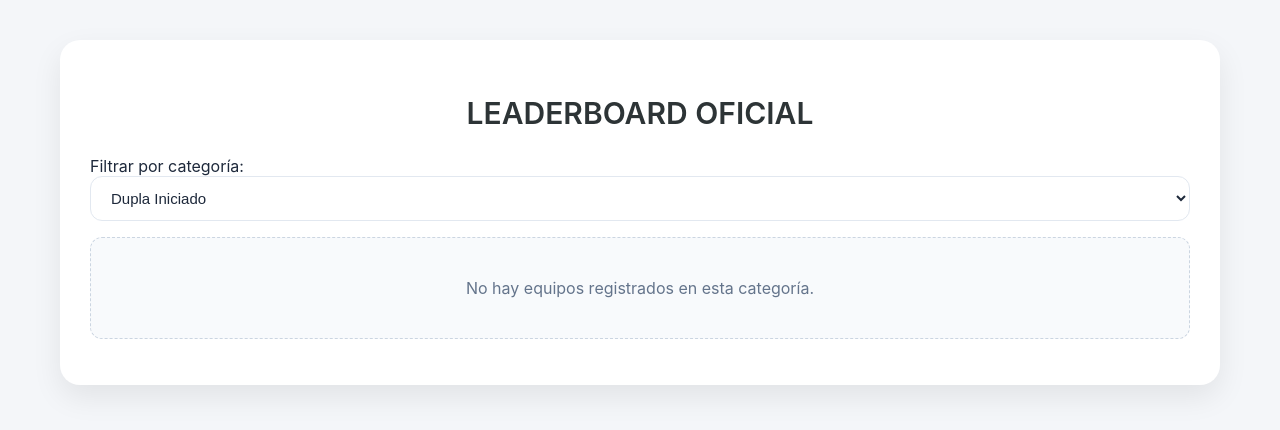
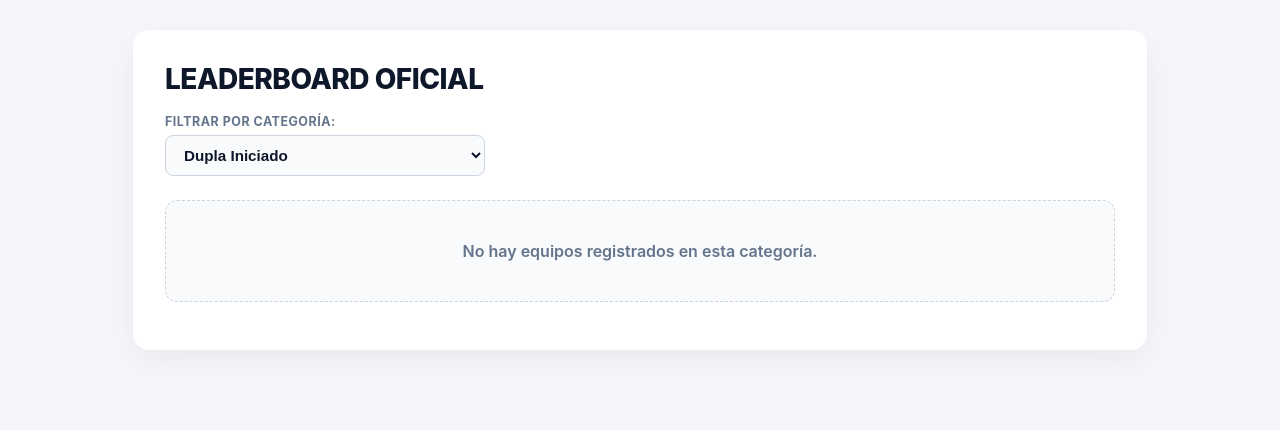
Before and after one commit to MilagrosRojasc/Prueba2, a React (Create React App) app: page /resultados in a window 1280 px wide. Shown: the top 430 px of the page. Built offline with nearby package versions, Linux system fonts and the light colour scheme.

Commit message:
Update Resultados.css

```diff
--- a/src/Resultados.css
+++ b/src/Resultados.css
@@ -1,87 +1,211 @@
+/* ==========================================================================
+   Contenedor Principal
+   ========================================================================== */
 .resultados-container {
-  max-width: 1100px;
-  margin: 40px auto;
-  padding: 30px;
+  max-width: 950px;
+  margin: 30px auto;
+  padding: 32px;
   background: #ffffff;
-  border-radius: 20px;
-  box-shadow: 0 12px 30px rgba(0, 0, 0, 0.08);
-  font-family: "Inter", "Segoe UI", sans-serif;
-  transition: all 0.3s ease;
+  border-radius: 16px;
+  box-shadow: 0 10px 30px rgba(0, 0, 0, 0.05);
+  font-family: -apple-system, BlinkMacSystemFont, "Segoe UI", Roboto, Helvetica, Arial, sans-serif;
+  color: #1a202c;
 }
 
-h2 {
+.resultados-container h2 {
+  margin: 0 0 18px 0;
+  font-size: 1.75rem;
+  font-weight: 800;
+  letter-spacing: -0.5px;
+  color: #0f172a;
+  text-transform: uppercase;
+}
+
+/* ==========================================================================
+   Filtro de Categoría
+   ========================================================================== */
+.filtro-categoria-container {
+  display: flex;
+  flex-direction: column;
+  gap: 6px;
+  margin-bottom: 24px;
+  max-width: 320px;
+}
+
+.filtro-categoria-container label {
+  font-size: 0.78rem;
+  font-weight: 700;
+  color: #64748b;
+  text-transform: uppercase;
+  letter-spacing: 0.5px;
+}
+
+.select-categoria {
+  padding: 10px 14px;
+  border-radius: 8px;
+  border: 1.5px solid #cbd5e1;
+  background-color: #f8fafc;
+  color: #0f172a;
+  font-size: 0.95rem;
+  font-weight: 600;
+  cursor: pointer;
+  outline: none;
+  transition: all 0.2s ease;
+}
+
+.select-categoria:focus {
+  border-color: #2563eb;
+  background-color: #ffffff;
+  box-shadow: 0 0 0 3px rgba(37, 99, 235, 0.15);
+}
+
+/* ==========================================================================
+   Lista de Resultados (Filas Horizontales)
+   ========================================================================== */
+.ranking-lista {
+  display: flex;
+  flex-direction: column;
+  gap: 10px;
+}
+
+.ranking-item {
+  display: flex;
+  align-items: center;
+  justify-content: space-between;
+  padding: 16px 20px;
+  background: #ffffff;
+  border: 1px solid #e2e8f0;
+  border-radius: 12px;
+  transition: all 0.2s ease;
+}
+
+.ranking-item:hover {
+  border-color: #cbd5e1;
+  box-shadow: 0 4px 12px rgba(0, 0, 0, 0.04);
+}
+
+/* Información Principal del Atleta */
+.ranking-main-info {
+  display: flex;
+  align-items: center;
+  gap: 16px;
+  min-width: 220px;
+}
+
+.ranking-posicion {
+  font-size: 1.1rem;
+  font-weight: 800;
+  color: #0f172a;
+  min-width: 50px;
+}
+
+.ranking-equipo {
+  font-size: 1.05rem;
+  font-weight: 700;
+  color: #0f172a;
+}
+
+/* Desglose de Puestos en WODs */
+.ranking-wods-breakdown {
+  display: flex;
+  gap: 8px;
+  flex-wrap: wrap;
+  justify-content: center;
+}
+
+.wod-score-badge {
+  display: flex;
+  flex-direction: column;
+  align-items: center;
+  background: #f8fafc;
+  border: 1px solid #e2e8f0;
+  padding: 4px 10px;
+  border-radius: 6px;
+  min-width: 55px;
+}
+
+.wod-score-label {
+  font-size: 0.65rem;
+  font-weight: 700;
+  color: #64748b;
+  text-transform: uppercase;
+}
+
+.wod-score-valor {
+  font-size: 0.85rem;
+  font-weight: 800;
+  color: #0f172a;
+}
+
+/* Bloque Puntos Totales */
+.ranking-puntos-total {
+  display: flex;
+  flex-direction: column;
+  align-items: flex-end;
+  min-width: 80px;
+}
+
+.puntos-numero {
+  font-size: 1.25rem;
+  font-weight: 800;
+  color: #2563eb;
+  line-height: 1;
+}
+
+.puntos-leyenda {
+  font-size: 0.65rem;
+  font-weight: 800;
+  color: #64748b;
+  letter-spacing: 0.5px;
+  margin-top: 2px;
+}
+
+/* Estilos de Podio (Top 3) */
+.podio-1 {
+  background-color: #fffbeb;
+  border-color: #fde68a;
+}
+
+.podio-2 {
+  background-color: #f8fafc;
+  border-color: #e2e8f0;
+}
+
+.podio-3 {
+  background-color: #fff7ed;
+  border-color: #ffedd5;
+}
+
+/* Estado Vacío */
+.mensaje-vacio {
   text-align: center;
-  font-size: 30px;
-  color: #2d3436;
-  margin-bottom: 25px;
+  color: #64748b;
+  padding: 40px;
+  background: #f8fafc;
+  border-radius: 12px;
+  border: 1px dashed #cbd5e1;
   font-weight: 600;
 }
 
-.resultados-table {
-  width: 100%;
-  border-collapse: collapse;
-  overflow: hidden;
-  border-radius: 12px;
-}
-
-.resultados-table thead {
-  background-color: #1e272e;
-  color: #ffffff;
-  text-transform: uppercase;
-  font-size: 14px;
-  letter-spacing: 1px;
-}
-
-.resultados-table th,
-.resultados-table td {
-  padding: 16px;
-  text-align: center;
-  border-bottom: 1px solid #e6e6e6;
-  font-size: 15px;
-}
-
-.resultados-table tbody tr {
-  background-color: #f9f9f9;
-  transition: background-color 0.2s ease;
-}
-
-.resultados-table tbody tr:hover {
-  background-color: #f1f2f6;
-}
-
-/* Podio visual destacado */
-.resultados-table tbody tr:nth-child(1) {
-  background: linear-gradient(to right, #ffeaa7, #fdcb6e);
-  font-weight: 700;
-  color: #2d3436;
-}
-
-.resultados-table tbody tr:nth-child(2) {
-  background: linear-gradient(to right, #dfe6e9, #b2bec3);
-  font-weight: 700;
-  color: #2d3436;
-}
-
-.resultados-table tbody tr:nth-child(3) {
-  background: linear-gradient(to right, #fab1a0, #ff7675);
-  font-weight: 700;
-  color: #2d3436;
-}
-
-/* Última columna destacada (puntos) */
-.resultados-table td:last-child {
-  font-weight: 600;
-  color: #100316;
-}
-
-/* Responsive */
-@media (max-width: 768px) {
-  .resultados-table th, .resultados-table td {
-    padding: 12px;
-    font-size: 14px;
+/* Responsive para Pantallas Pequeñas */
+@media (max-width: 640px) {
+  .ranking-item {
+    flex-direction: column;
+    align-items: flex-start;
+    gap: 12px;
   }
 
-  h2 {
-    font-size: 24px;
+  .ranking-wods-breakdown {
+    justify-content: flex-start;
+    width: 100%;
+  }
+
+  .ranking-puntos-total {
+    align-items: flex-start;
+    width: 100%;
+    border-top: 1px solid #f1f5f9;
+    padding-top: 8px;
+    flex-direction: row;
+    gap: 6px;
   }
 }
```
